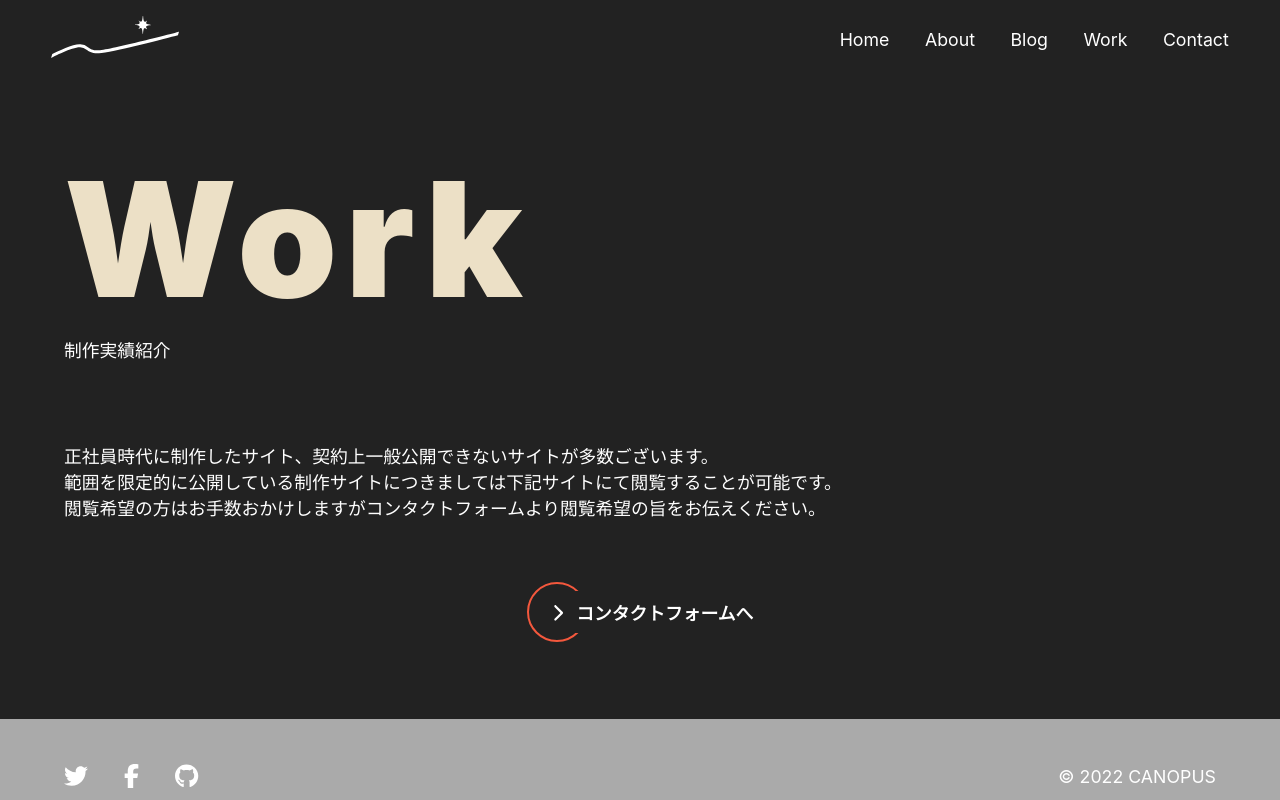
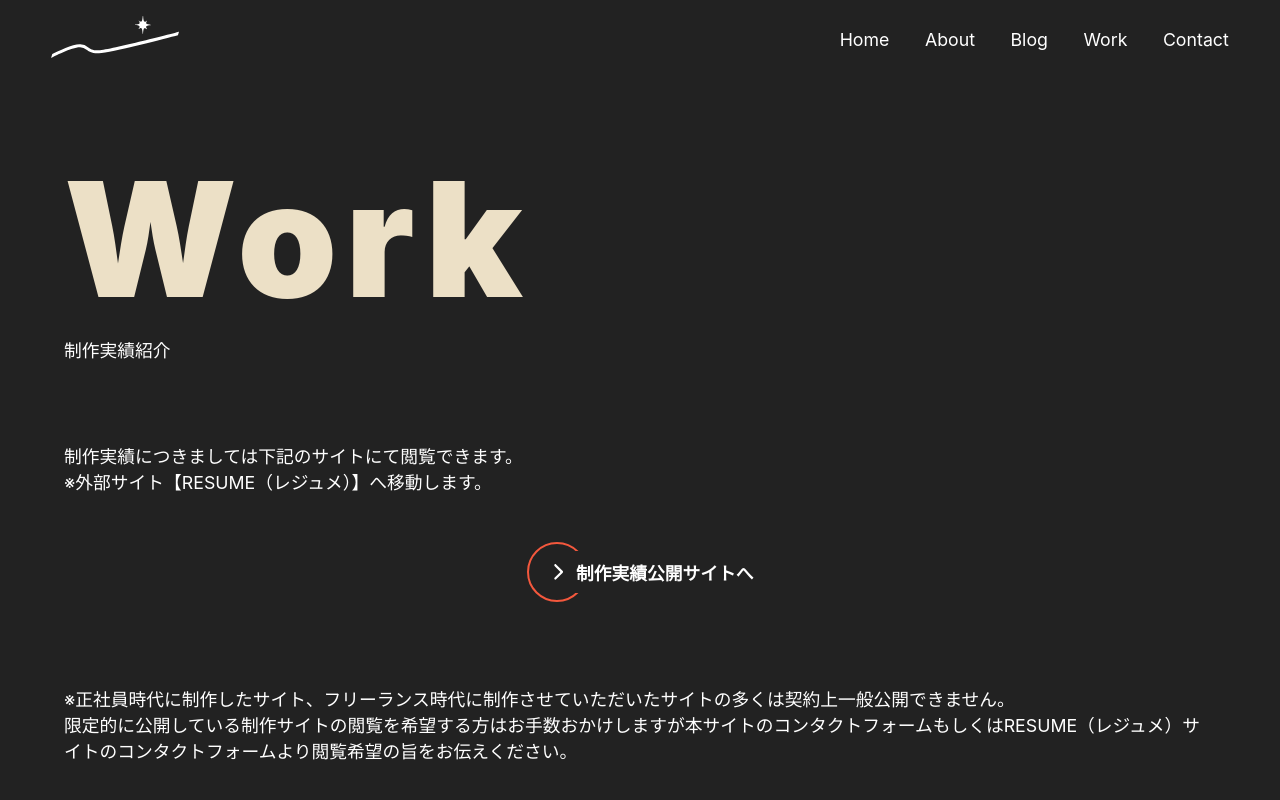
Before and after one commit to canopus-m-satoshi/nextjs-portfolio-site, a Next.js app: page /work in a window 1280 px wide. Shown: the top 800 px of the page. Built offline with nearby package versions, Linux system fonts and the light colour scheme.

Commit message:
modified texts

```diff
--- a/pages/work.js
+++ b/pages/work.js
@@ -5,6 +5,8 @@ import Meta from '@/components/meta'
 import LinkButton from '@/components/linkButton'
 
 export default function Work() {
+  const workLink =
+    'https://docs.google.com/forms/d/e/1FAIpQLSfrhmjGSxyxl_faEIuHG7FXqChLmOXky2SPzzDHxj5g5WSo1g/viewform?usp=sf_link'
   const formLink =
     'https://docs.google.com/forms/d/e/1FAIpQLSfrhmjGSxyxl_faEIuHG7FXqChLmOXky2SPzzDHxj5g5WSo1g/viewform?usp=sf_link'
 
@@ -14,16 +16,30 @@ export default function Work() {
       <Hero title="Work" subtitle="制作実績紹介" />
 
       <p>
-        正社員時代に制作したサイト、契約上一般公開できないサイトが多数ございます。
+        制作実績につきましては下記のサイトにて閲覧できます。
         <br />
-        範囲を限定的に公開している制作サイトにつきましては下記サイトにて閲覧することが可能です。
+        ※外部サイト【RESUME（レジュメ）】へ移動します。
+      </p>
+      <div
+        style={{
+          marginTop: 'var(--space-xs)',
+          marginInline: 'auto',
+          width: 'fit-content',
+        }}>
+        <LinkButton href={workLink} text="制作実績公開サイトへ" />
+      </div>
+      <br />
+      <br />
+      <br />
+      <p>
+        ※正社員時代に制作したサイト、フリーランス時代に制作させていただいたサイトの多くは契約上一般公開できません。
         <br />
-        閲覧希望の方はお手数おかけしますがコンタクトフォームより閲覧希望の旨をお伝えください。
+        限定的に公開している制作サイトの閲覧を希望する方はお手数おかけしますが本サイトのコンタクトフォームもしくはRESUME（レジュメ）サイトのコンタクトフォームより閲覧希望の旨をお伝えください。
       </p>
 
       <div
         style={{
-          marginTop: 'var(--space-sm)',
+          marginTop: 'var(--space-xs)',
           marginInline: 'auto',
           width: 'fit-content',
         }}>
```
Also changed, not shown: pages/contact.js (+4 -4 lines), pages/index.js (+7 -2 lines).
